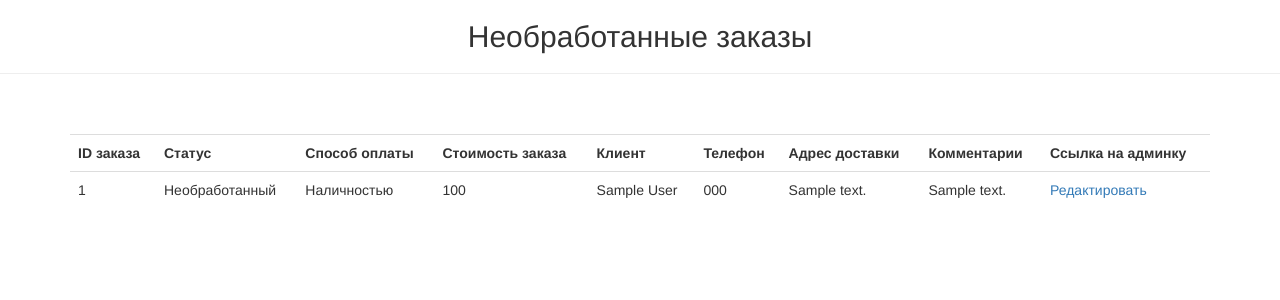
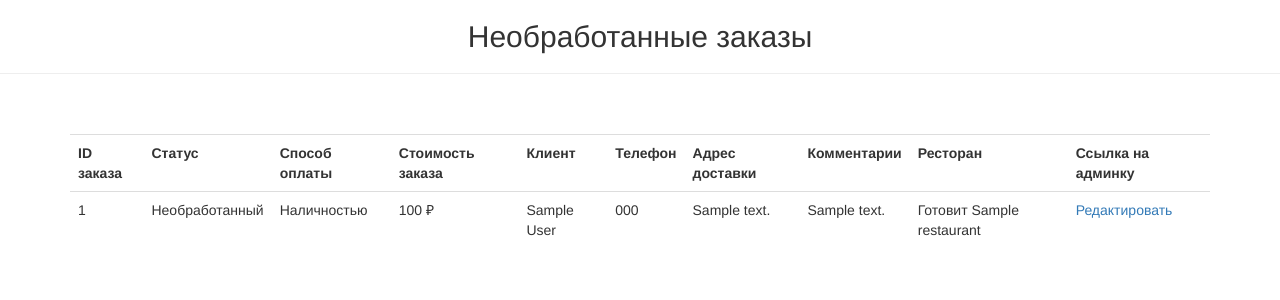
Before and after one commit to Romigo24/star-burger, a Django app: page /manager/orders/ in a window 1280 px wide. Shown: the part 52-352 px from the top of the page. Run offline with Django 3.2, Linux system fonts and the light colour scheme; a user stored in the database is signed in; tables that the repository leaves empty hold one stand-in row (values such as "Sample post"); parts of the project's set-up code (start-up, migrations or seed data) failed here and were passed over; some libraries are stand-ins or nearby versions.

Commit message:
set up order processing for the manager

```diff
--- a/foodcartapp/models.py
+++ b/foodcartapp/models.py
@@ -191,9 +191,26 @@ class Order(models.Model):
         db_index=True
     )
 
+    restaurant = models.ForeignKey(
+        Restaurant,
+        verbose_name='Ресторан',
+        on_delete=models.SET_NULL,
+        null=True,
+        blank=True,
+        related_name='orders'
+    )
+
     class Meta:
         verbose_name = 'заказ'
         verbose_name_plural = 'заказы'
+
+    def save(self, *args, **kwargs):
+        if self.restaurant and self.status == 'unprocessed':
+            self.status = 'confirmed'
+            if not self.called_at:
+                self.called_at = timezone.now()
+
+        super().save(*args, **kwargs)
 
     def __str__(self):
         return f'{self.firstname} {self.lastname} - {self.address}'
--- a/restaurateur/templates/order_items.html
+++ b/restaurateur/templates/order_items.html
@@ -21,22 +21,45 @@
       <th>Телефон</th>
       <th>Адрес доставки</th>
       <th>Комментарии</th>
+      <th>Ресторан</th>
       <th>Ссылка на админку</th>
     </tr>
 
-    {% for item in order_items %}
-      <tr>
-        <td>{{ item.id }}</td>
-        <td>{{ item.get_status_display }}</td>
-        <td>{{ item.get_payment_display }}</td>
-        <td>{{ item.total_price }}</td>
-        <td>{{ item.firstname }} {{ item.lastname }}</td>
-        <td>{{ item.phonenumber }}</td>
-        <td>{{ item.address }}</td>
-        <td>{{ item.comment }}</td>
-        <td><a href="{% url 'admin:foodcartapp_order_change' item.id %}?back={{ request.path }}">Редактировать</a></td>
-      </tr>
-    {% endfor %}
+    {% for info in order_infos %}
+  {% with order=info.order %}
+    <tr>
+      <td>{{ order.id }}</td>
+      <td>{{ order.get_status_display }}</td>
+      <td>{{ order.get_payment_display }}</td>
+      <td>{{ order.total_price }} ₽</td>
+      <td>{{ order.firstname }} {{ order.lastname }}</td>
+      <td>{{ order.phonenumber }}</td>
+      <td>{{ order.address }}</td>
+      <td>{{ order.comment }}</td>
+
+      <td>
+        {% if order.restaurant %}
+          Готовит {{ order.restaurant.name }}
+        {% else %}
+          <details>
+            <summary>Возможные рестораны</summary>
+            <ul>
+              {% for restaurant in info.available_restaurants %}
+                <li>{{ restaurant.name }}</li>
+              {% empty %}
+                <li><em>Нет доступных ресторанов</em></li>
+              {% endfor %}
+            </ul>
+          </details>
+        {% endif %}
+      </td>
+
+      <td>
+        <a href="{% url 'admin:foodcartapp_order_change' order.id %}?back={{ request.path }}">Редактировать</a>
+      </td>
+    </tr>
+  {% endwith %}
+{% endfor %}
    </table>
   </div>
 {% endblock %}
--- a/restaurateur/views.py
+++ b/restaurateur/views.py
@@ -1,3 +1,4 @@
+from collections import defaultdict
 from django import forms
 from django.shortcuts import redirect, render
 from django.views import View
@@ -7,8 +8,7 @@ from django.contrib.auth.decorators import user_passes_test
 from django.contrib.auth import authenticate, login
 from django.contrib.auth import views as auth_views
 
-
-from foodcartapp.models import Product, Restaurant, Order
+from foodcartapp.models import Product, Restaurant, Order, RestaurantMenuItem
 
 
 class Login(forms.Form):
@@ -92,5 +92,36 @@ def view_restaurants(request):
 
 @user_passes_test(is_manager, login_url='restaurateur:login')
 def view_orders(request):
-    orders = Order.objects.with_total_price().order_by('-id')
-    return render(request, template_name='order_items.html', context={'order_items': orders})
+    orders = (
+        Order.objects
+        .with_total_price()
+        .exclude(status='completed')
+        .prefetch_related('items__product')
+        .select_related('restaurant')
+        .order_by('-id')
+    )
+
+    menu_items = RestaurantMenuItem.objects.filter(availability=True).select_related('restaurant', 'product')
+
+    available_in = defaultdict(set)
+    for item in menu_items:
+        available_in[item.product_id].add(item.restaurant_id)
+
+    restaurants = list(Restaurant.objects.all())
+
+    order_infos = []
+
+    for order in orders:
+        products = [item.product for item in order.items.all()]
+        suitable_restaurants = []
+
+        for restaurant in restaurants:
+            if all(restaurant.id in available_in[product.id] for product in products):
+                suitable_restaurants.append(restaurant)
+
+        order_infos.append({
+            'order': order,
+            'available_restaurants': suitable_restaurants,
+        })
+
+    return render(request, 'order_items.html', {'order_infos': order_infos})
```
Also changed, not shown: foodcartapp/migrations/0047_order_restaurant_alter_order_created_at.py (added).
